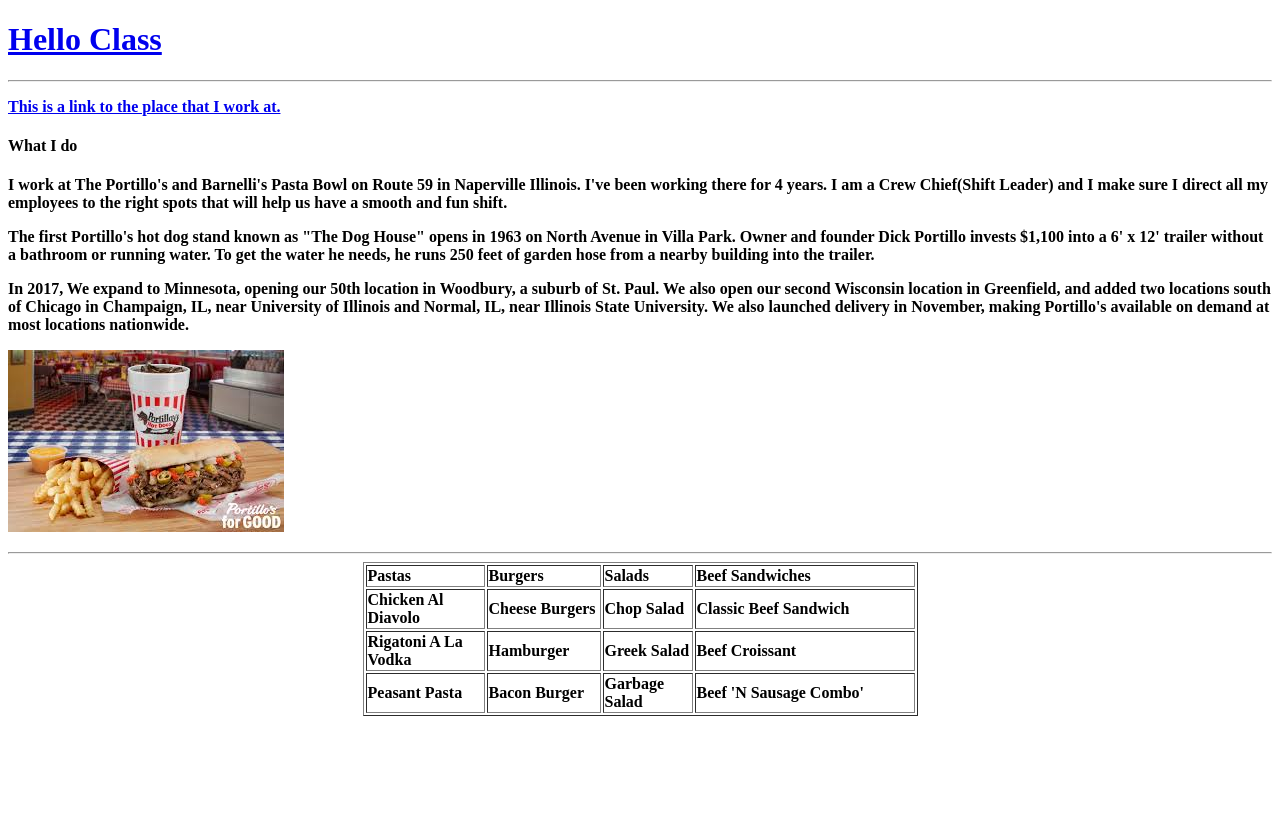
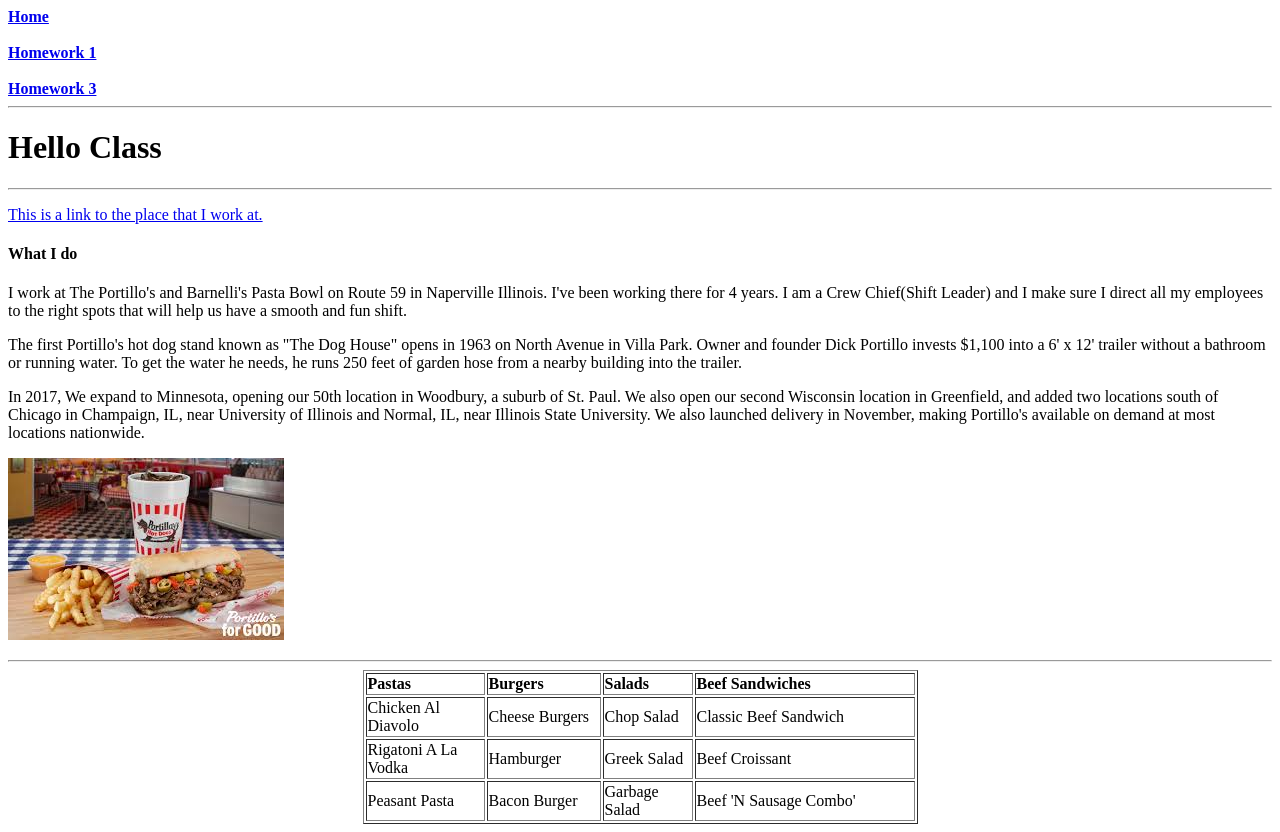
Before and after one commit to Juanito-2115/CIS1300, a plain HTML site: page HW2/index.html in a window 1280 px wide. Before the commit the page ends 800 px from the top, so only its background shows below. Drawn offline with Linux system fonts and the light colour scheme.

Commit message:
Update index.html

```diff
--- a/HW2/index.html
+++ b/HW2/index.html
@@ -5,8 +5,14 @@
 <title>Homework 02</title>
 </head>
 <body>
-<b><b><a href="https://juanito-2115.github.io/CIS1300/index.html>Home</a></b>
-<br>
+	<b><a href="https://juanito-2115.github.io/CIS1300/index.html">Home</a></b>
+	<br>
+	<br>
+	<b><a href="https://juanito-2115.github.io/CIS1300/HW1/index.html">Homework 1<a/></b>
+	<br>
+	<br>
+	<b><a href="https://juanito-2115.github.io/CIS1300/HW03/index.html">Homework 3</a></b>
+	<hr>
 <p><h1>Hello Class</h1></p>
 	<hr>
 	<p><a href="https://portillos.com">This is a link to the place that I work at.</a></p>
```
